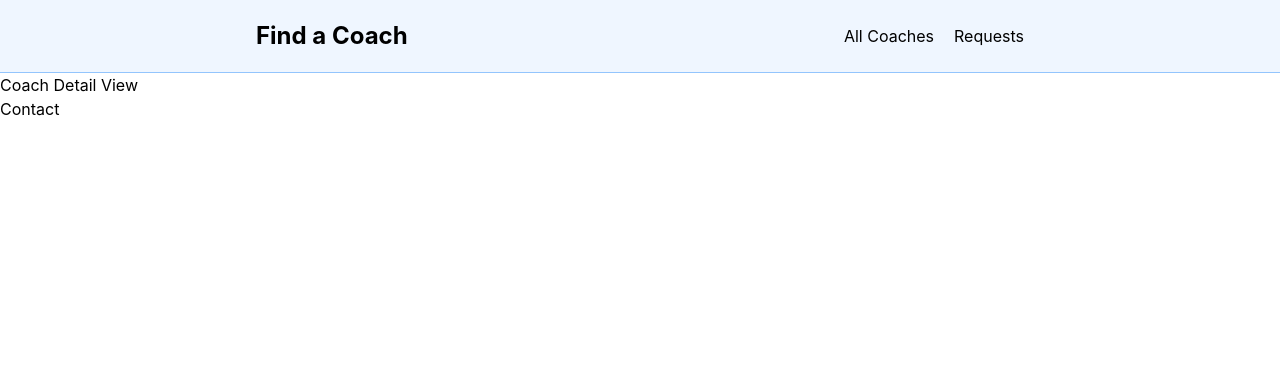
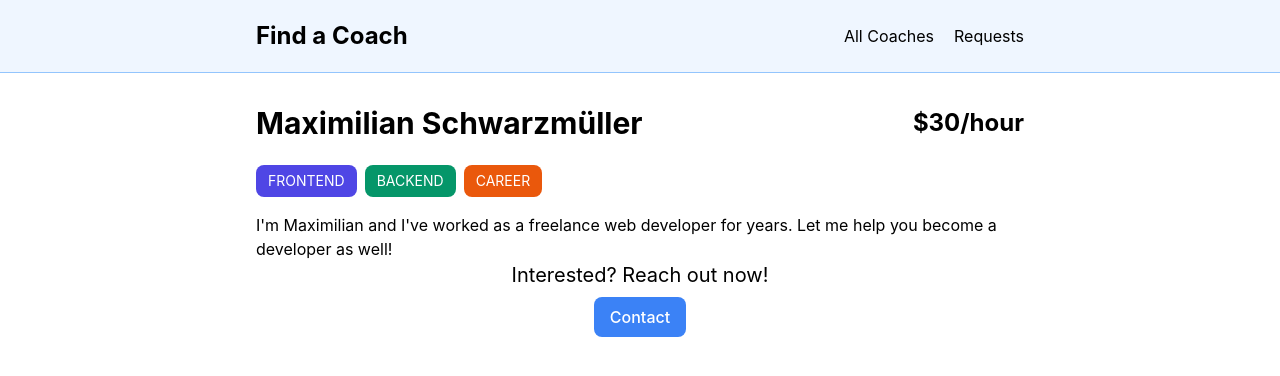
Before and after one commit to ahmadreza-ahmadi/Coach-Finder, a Vue app: page /coaches/c1 in a window 1280 px wide. Shown: the top 376 px of the page. Built offline with nearby package versions, Linux system fonts and the light colour scheme.

Commit message:
feat: implement coach detail component

```diff
--- a/src/components/TheHeader.vue
+++ b/src/components/TheHeader.vue
@@ -12,7 +12,7 @@ const routerLinkActiveClass = computed(() => {
 </script>
 
 <template>
-  <header class="p-5 bg-blue-50 border-b border-b-blue-300">
+  <header class="p-5 bg-blue-50 border-b border-b-blue-300 mb-8">
     <nav class="flex items-center justify-between gap-4 max-w-screen-md mx-auto rounded-full">
       <h1 class="text-2xl font-bold"><RouterLink to="/">Find a Coach</RouterLink></h1>
       <ul class="flex items-center gap-5">
--- a/src/router/routes.js
+++ b/src/router/routes.js
@@ -10,6 +10,7 @@ const routes = [
   {
     path: '/coaches/:id',
     component: () => import('@/views/coaches/CoachDetailView.vue'),
+    props: true,
     children: [
       {
         path: 'contact',
--- a/src/views/coaches/CoachDetailView.vue
+++ b/src/views/coaches/CoachDetailView.vue
@@ -1,9 +1,56 @@
 <script setup>
-import { RouterLink, RouterView } from 'vue-router'
+import { computed } from 'vue'
+import { RouterView, useRoute } from 'vue-router'
+import { storeToRefs } from 'pinia'
+import { useCoachesStore } from '@/stores/coaches'
+import BaseContainer from '@/components/BaseContainer.vue'
+import BaseButton from '@/components/BaseButton.vue'
+import BaseBadge from '@/components/BaseBadge.vue'
+
+const props = defineProps(['id'])
+
+const route = useRoute()
+const { coaches } = storeToRefs(useCoachesStore())
+
+const selectedCoach = computed(() => {
+  return coaches.value.find((coach) => coach.id === props.id)
+})
+
+const { firstName, lastName, hourlyRate, description, areas } = selectedCoach.value
+
+const fullName = computed(() => {
+  return `${firstName} ${lastName}`
+})
+
+const contactLink = computed(() => {
+  return `${route.path}/contact`
+})
 </script>
 
 <template>
-  <p>Coach Detail View</p>
-  <RouterLink to="/coaches/c1/contact">Contact</RouterLink>
-  <RouterView />
+  <section>
+    <BaseContainer class="mb-6">
+      <div class="flex items-center justify-between">
+        <h2 class="text-3xl font-bold">{{ fullName }}</h2>
+        <h3 class="text-2xl font-bold">${{ hourlyRate }}/hour</h3>
+      </div>
+    </BaseContainer>
+  </section>
+  <section>
+    <BaseContainer>
+      <div class="flex gap-2 mb-4">
+        <BaseBadge v-for="area in areas" :key="area" :type="area" :text="area" />
+      </div>
+      <p>{{ description }}</p>
+    </BaseContainer>
+  </section>
+  <section>
+    <BaseContainer>
+      <header class="flex flex-col items-center">
+        <h2 class="text-xl mb-2">Interested? Reach out now!</h2>
+        <BaseButton type="router-link" :to="contactLink" class="w-fit">Contact</BaseButton>
+      </header>
+      <RouterView />
+    </BaseContainer>
+  </section>
 </template>
```
